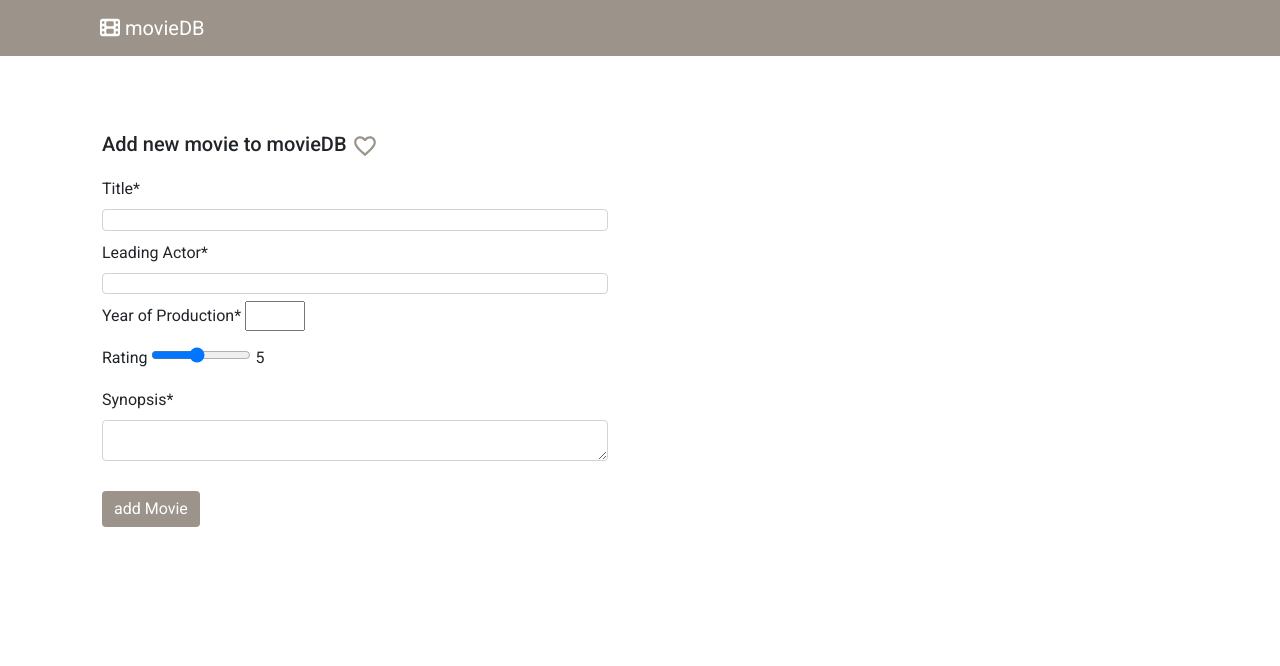
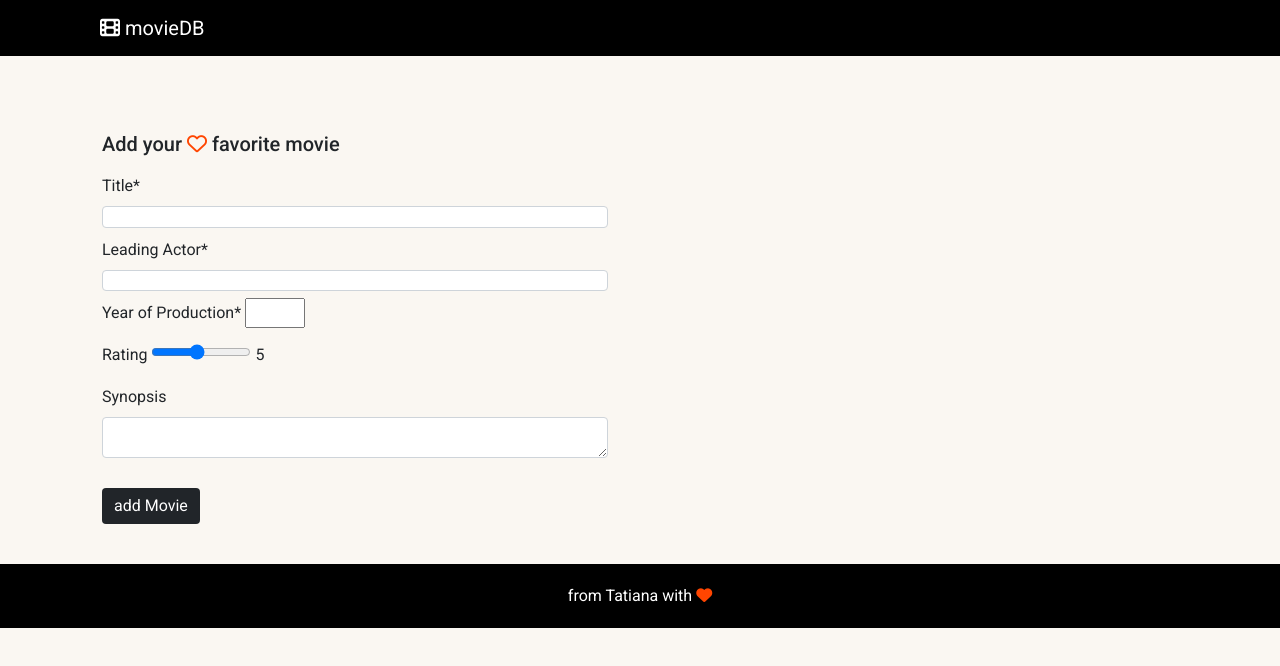
Before and after one commit to Ginger9307/Lap2-Extra-project, a plain HTML site: page client/index.html in a window 1280 px wide. Drawn offline with nearby package versions, Linux system fonts and the light colour scheme; no server answers.

Commit message:
fix class bin, color schema

```diff
--- a/client/index.html
+++ b/client/index.html
@@ -29,11 +29,7 @@
                 <div class = "col-sm-6 col-xs-12">
                     <section id=newMovie>
                         <div class=newMovie>
-                            <h5>Add new movie to movieDB
-                            <svg fill="#9C948A" height="26" viewBox="0 0 24 24" width="26" xmlns="http://www.w3.org/2000/svg">
-                                <path d="M0 0h24v24H0z" fill="none"/>
-                                <path d="M16.5 3c-1.74 0-3.41.81-4.5 2.09C10.91 3.81 9.24 3 7.5 3 4.42 3 2 5.42 2 8.5c0 3.78 3.4 6.86 8.55 11.54L12 21.35l1.45-1.32C18.6 15.36 22 12.28 22 8.5 22 5.42 19.58 3 16.5 3zm-4.4 15.55l-.1.1-.1-.1C7.14 14.24 4 11.39 4 8.5 4 6.5 5.5 5 7.5 5c1.54 0 3.04.99 3.57 2.36h1.87C13.46 5.99 14.96 5 16.5 5c2 0 3.5 1.5 3.5 3.5 0 2.89-3.14 5.74-7.9 10.05z"/>
-                             </svg>
+                            <h5>Add your  <i class="far fa-heart"></i> favorite movie
                             </h5>
                          <form id="submitNewMovie">
                             <div>
@@ -55,7 +51,7 @@
                                 </div>
                                 </div>
                             <div>
-                                <label for="inputMovieAbout" class="form-label comLabel">Synopsis*</label>
+                                <label for="inputMovieAbout" class="form-label comLabel">Synopsis</label>
                                 <textarea class="form-control" maxlength="300" id="inputMovieAbout" rows="2"></textarea>
                             </div>
 
@@ -77,6 +73,12 @@
         </div>
     </div>
 
+    <footer>
+        <div class=footer>
+            from Tatiana with <i class="fas fa-heart"></i>
+        </div>
+    </footer>
+
 
     <script src="index.js"></script>
     <script src="https://cdn.jsdelivr.net/npm/bootstrap@5.1.3/dist/js/bootstrap.bundle.min.js" integrity="sha384-ka7Sk0Gln4gmtz2MlQnikT1wXgYsOg+OMhuP+IlRH9sENBO0LRn5q+8nbTov4+1p" crossorigin="anonymous"></script>
--- a/client/index.js
+++ b/client/index.js
@@ -79,7 +79,7 @@ function appendMovie(movie, movieGrid) {
     newCardBody.append(newSinopsys);
 
     const newPBin = document.createElement('p');
-    newPBin.classList.add('bin');
+    newPBin.classList.add('pbin');
     newPBin.setAttribute('data-id', movie.id);
     newCardBody.append(newPBin);
 
--- a/client/style.css
+++ b/client/style.css
@@ -1,14 +1,18 @@
 body {
 
     font-family: 'Roboto', sans-serif;
+    background-color: #FAF7F2 !important
+
 
 };
-.column {
-    background-color: #FAF7F2;
+.content {
+    /* background-color: #FAF7F2; */
 }
 .navbar {
-    background-color:  #9C948A;
+    /* background-color:  #9C948A; */
+    background-color: black;
     padding-left: 100px;
+    font-size: 1rem;
 }
 
 .hide-section {
@@ -32,6 +36,9 @@ body {
     padding: 0;
 }
 
+.fa-heart{
+    color: orangered;
+}
 #inputRating {
     width: 100px;
 }
@@ -45,7 +52,8 @@ label {
 }
 
 .btnAddMovie {
-    background-color: #9C948A;
+    /* background-color: #9C948A; */
+    /* background-color: silver; */
     border: none;
     margin-top: 30px;
 }
@@ -71,14 +79,28 @@ label {
 
 .about {
     font-style: italic;
+    padding-top: 10px;
 }
 
- .bin {
-     color: #9C948A;
+ .pbin {
      text-align: right;
-     margin: 0;
+     margin-bottom: 0 !important;
+
  }
  .bin:hover {
      cursor: pointer;
      color: black;
  }
+
+/* footer */
+ .footer {
+     margin-top: 20px;
+     background-color: black;
+     text-align: center;
+     padding-top: 20px;
+     padding-bottom: 20px;
+     color: white;
+ }
+ .fas .fa-heart{
+     color: orangered;
+ }
```
